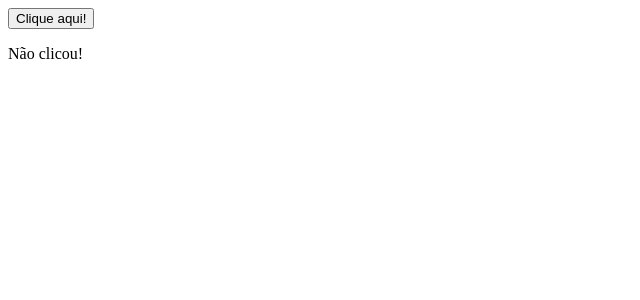
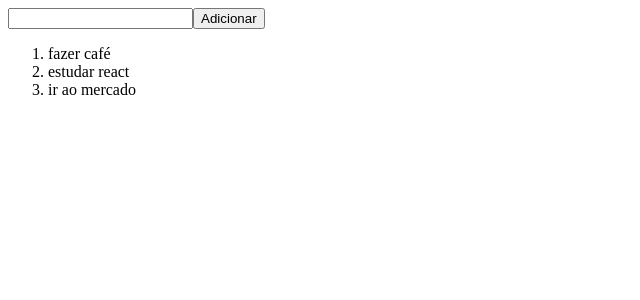
Before and after one commit to nelsomartinss/react-typescript, a React (Vite) app: page / in a window 1280 px wide. Shown: the top 300 px of the page, without its empty margins (0-640 px from the left). Built offline with nearby package versions, Linux system fonts and the light colour scheme.

Commit message:
entendendo eventos, keys, map, spread e useState

```diff
--- a/src/App.tsx
+++ b/src/App.tsx
@@ -1,11 +1,37 @@
 import { useState } from "react";
 
 export function App() {
-  const [hide, setHide] = useState(false); // o valor de hide é falso, então enquanto hide for falso a mensagem que aparece é "Não clicou!". Se clicarmos o hide muda para true e a mensagem passa a ser "Clicou!"
+  const [value, setValue] = useState("");
+  const [list, setList] = useState([
+    { id: "1", label: "fazer café" },
+    { id: "2", label: "estudar react" },
+    { id: "3", label: "ir ao mercado" },
+  ]);
+
   return (
-    <>
-      <button onClick={() => setHide(!hide)}>Clique aqui!</button>
-      {hide ? <p>Clicou!</p> : <p>Não clicou!</p>}
-    </>
+    <div>
+      <input
+        type="text"
+        value={value} // o valor é o mesmo do setValue
+        onChange={(e) => setValue(e.target.value)} // se alterar o valor, a variavel 'e' guarda esse valor e passar para o setValue, ele adiciona ao setValue o valor do input (target). Evento que adiciona do input ao value
+      />
+      <button
+        onClick={() => {
+          setList([
+            ...list, // o ... traz todo conteudo que ja existia na lista pra dentro do setList (novo array
+            { id: (list.length + 1).toString(), label: value }, // o proximo item é o tamanho da lista +1 transformado em string, o label é o valor que estava no input
+          ]);
+          setValue(""); // limpa o input apos adicionar
+        }}
+      >
+        Adicionar
+      </button>{" "}
+      {/* isso acontece quando clicamos nesse botão */}
+      <ol>
+        {list.map((listItem) => (
+          <li key={listItem.id}>{listItem.label}</li>
+        ))}
+      </ol>
+    </div>
   );
 }
```
